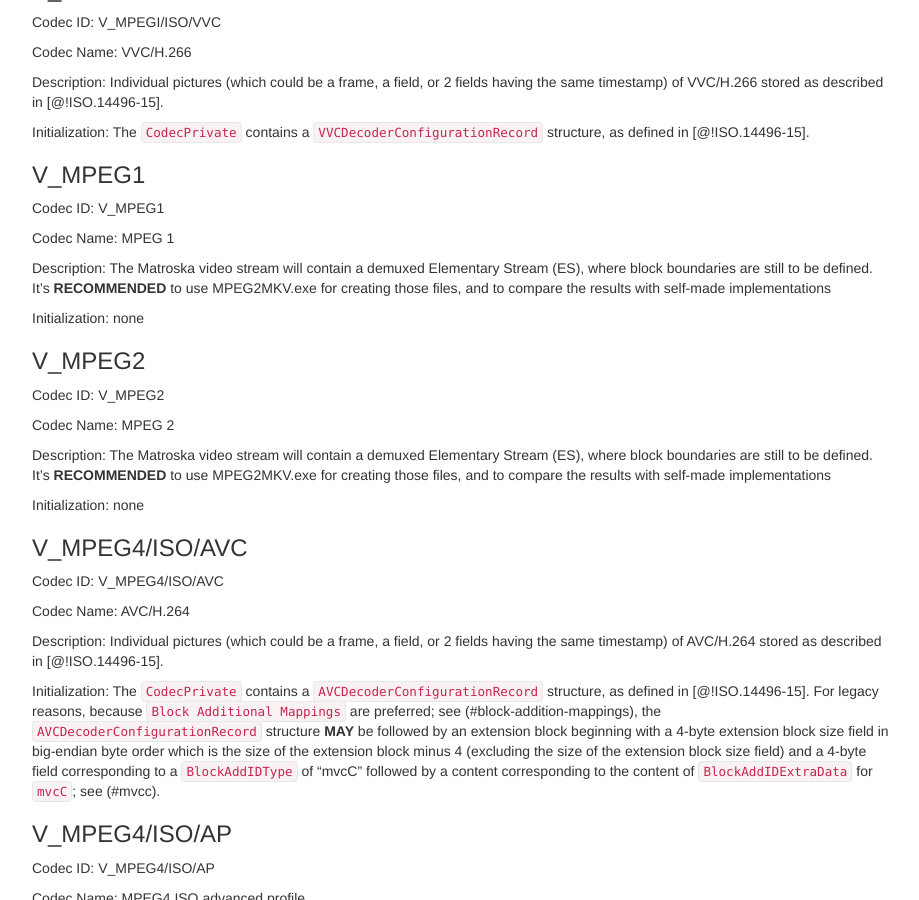
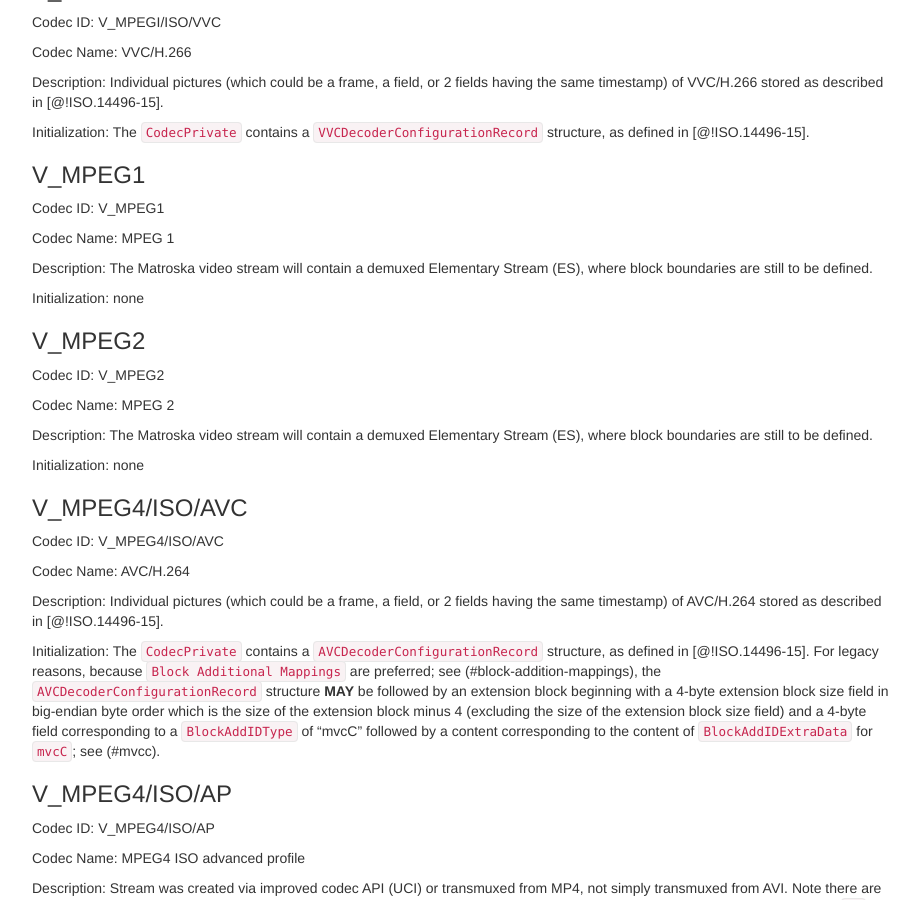
Before and after one commit to ietf-wg-cellar/matroska-specification, a Jekyll site: the page built from codec_specs.md, in a window 1280 px wide and 900 px high, scrolled down 4026 px. Shown: the whole window, without its empty margins (273-1192 px from the left). Built offline with Jekyll 4.4.1, drawn with Linux system fonts in a browser that asks for light colours; our own code applies the rules of GitHub Pages for plain Markdown files.

Commit message:
remove mentions of MPEG2MKV

```diff
--- a/codec_specs.md
+++ b/codec_specs.md
@@ -243,8 +243,6 @@ Codec ID: V_MPEG1
 Codec Name: MPEG 1
 
 Description: The Matroska video stream will contain a demuxed Elementary Stream (ES), where block boundaries are still to be defined.
-It's **RECOMMENDED** to use MPEG2MKV.exe for creating those files, and to compare
-the results with self-made implementations
 
 Initialization: none
 
@@ -255,8 +253,6 @@ Codec ID: V_MPEG2
 Codec Name: MPEG 2
 
 Description: The Matroska video stream will contain a demuxed Elementary Stream (ES), where block boundaries are still to be defined.
-It's **RECOMMENDED** to use MPEG2MKV.exe for creating those files, and to compare
-the results with self-made implementations
 
 Initialization: none
 
```
